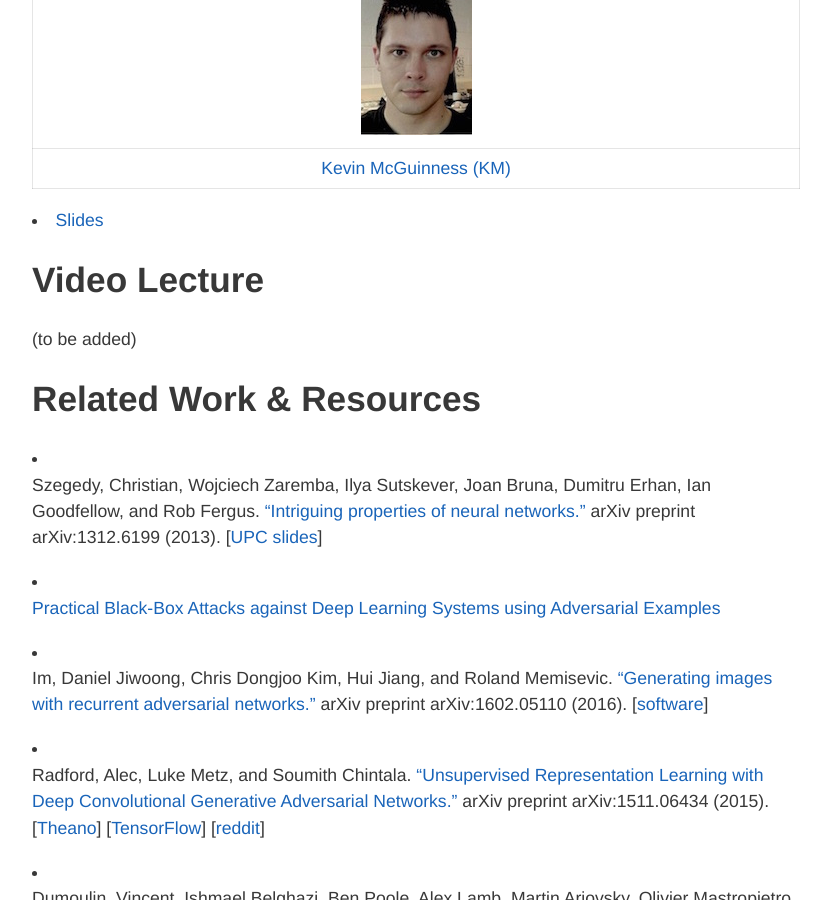
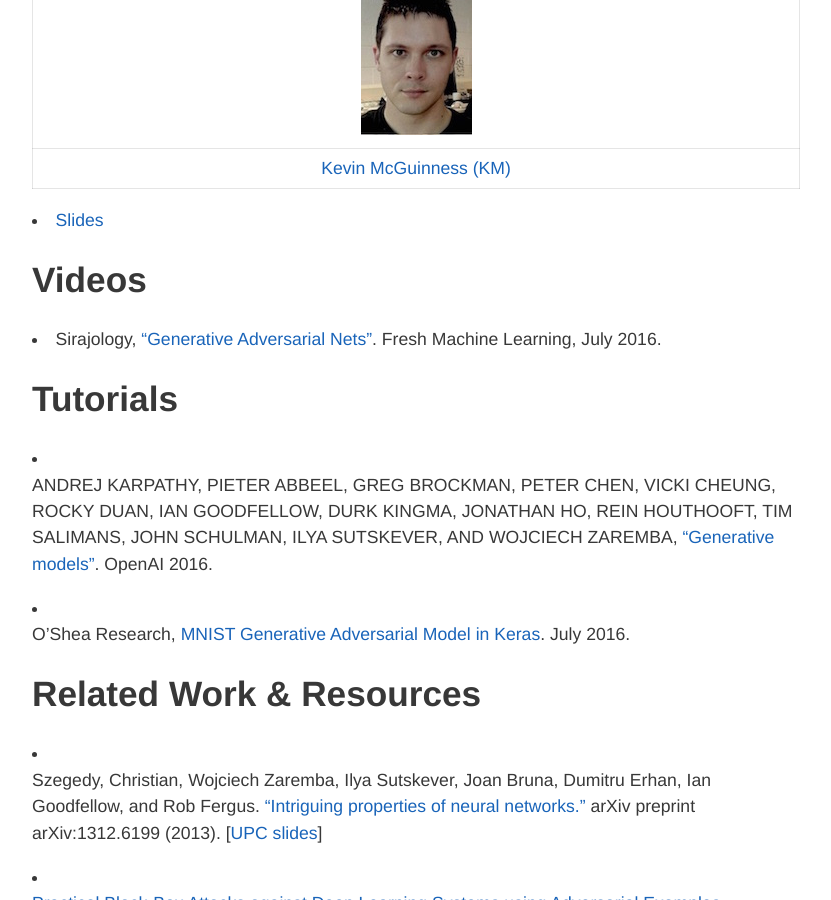
Before and after one commit to imatge-upc/telecombcn-2016-dlcv, a Jekyll site: the page built from adversarial.md, in a window 1280 px wide and 900 px high, scrolled down 376 px. Shown: the whole window, without its empty margins (224-1055 px from the left). Built offline with Jekyll 4.4.1, drawn with Linux system fonts in a browser that asks for light colours; nearby versions of some CDN libraries; some of the changed text lies outside the part shown.

Commit message:
Video from Sirajology added

```diff
--- a/adversarial.md
+++ b/adversarial.md
@@ -16,9 +16,16 @@ hide: true
 
 * [Slides](slides/D4L1-adversarial.pdf)
 
-## Video Lecture
+## Videos
 
-(to be added)
+* Sirajology, ["Generative Adversarial Nets"](https://www.youtube.com/watch?v=deyOX6Mt_As). Fresh Machine Learning, July 2016.
+
+## Tutorials
+
+* ANDREJ KARPATHY, PIETER ABBEEL, GREG BROCKMAN, PETER CHEN, VICKI CHEUNG, ROCKY DUAN, IAN GOODFELLOW, DURK KINGMA, JONATHAN HO, REIN HOUTHOOFT, TIM SALIMANS, JOHN SCHULMAN, ILYA SUTSKEVER, AND WOJCIECH ZAREMBA, ["Generative models"](https://openai.com/blog/generative-models/). OpenAI 2016.
+
+* O'Shea Research, [MNIST Generative Adversarial Model in Keras](https://oshearesearch.com/index.php/2016/07/01/mnist-generative-adversarial-model-in-keras/). July 2016.
+
 
 ## Related Work & Resources
 
```
Also changed, not shown: other parts of adversarial.md (+0 -4 lines).
